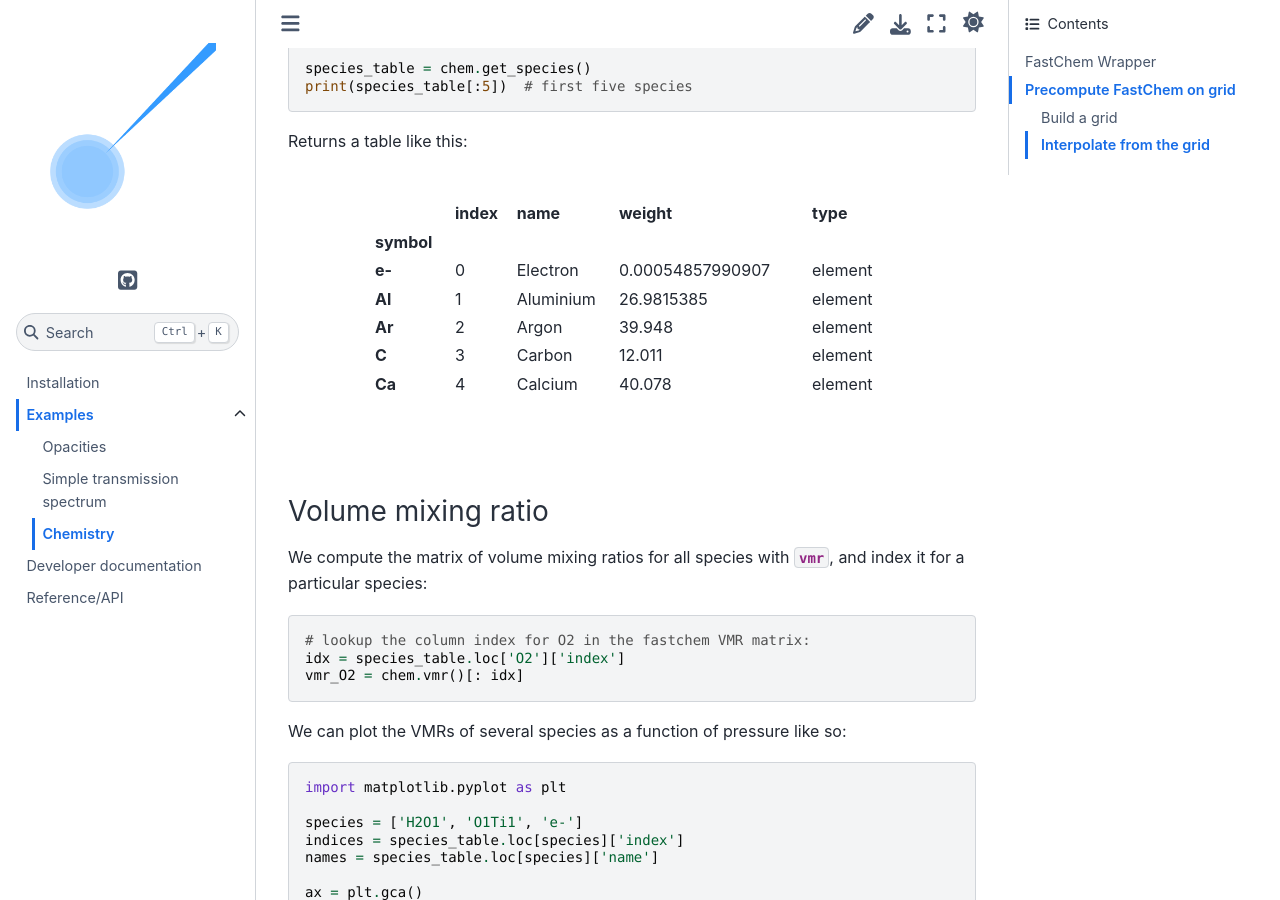
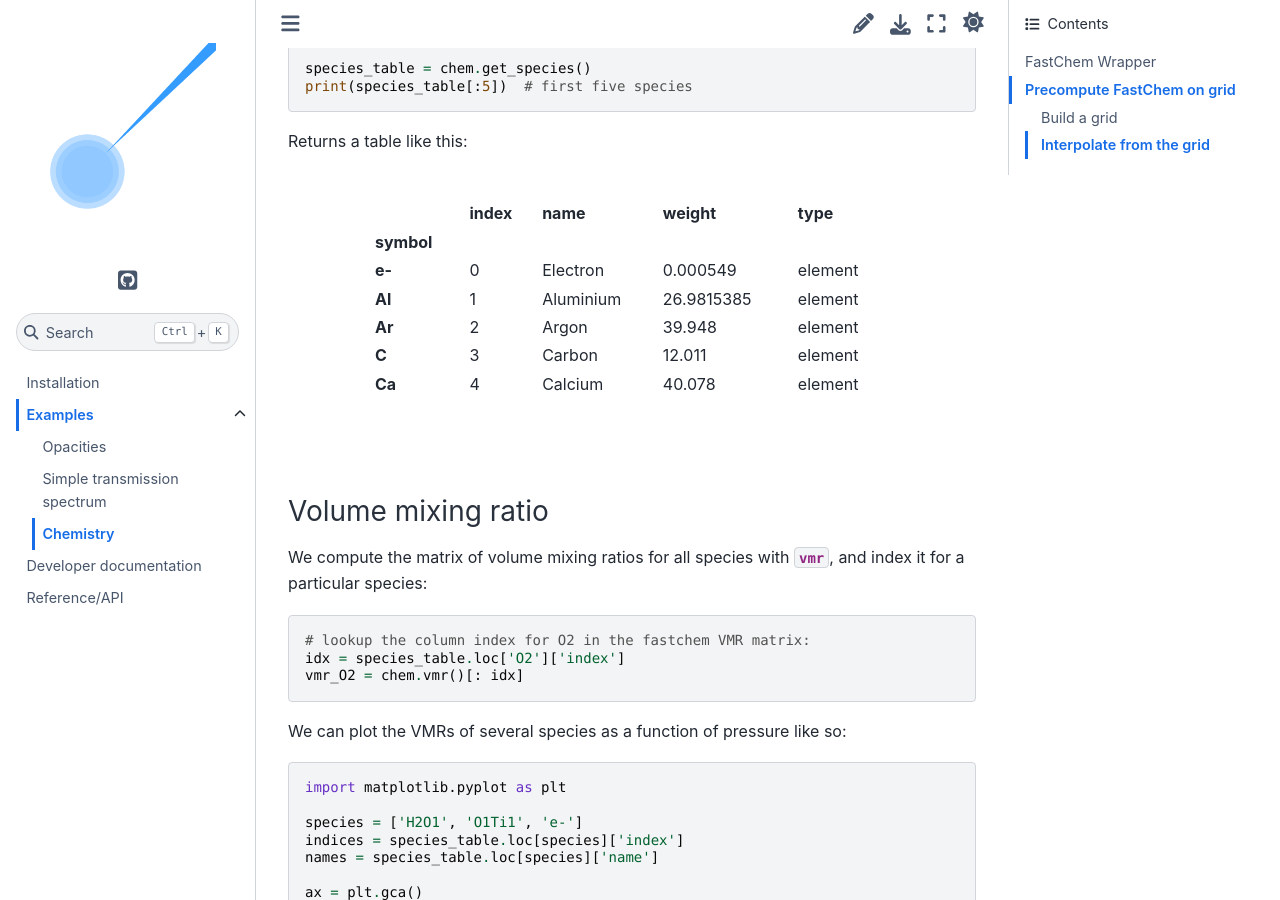
Before and after one commit to bmorris3/shone, a Sphinx documentation site: the page built from docs/shone/examples/chemistry.rst, in a window 1280 px wide and 900 px high, scrolled down 1051 px. Built offline with Sphinx 7.4.7 and the Sphinx Book theme 1.1.4, drawn with Linux system fonts in a browser that asks for light colours; the version number could not be read and is left out.

Commit message:
Update docs/shone/examples/chemistry.rst
Co-authored-by: Brett M. Morris <morrisbrettm@gmail.com>

```diff
--- a/docs/shone/examples/chemistry.rst
+++ b/docs/shone/examples/chemistry.rst
@@ -93,7 +93,7 @@ Returns a table like this:
           <th>e-</th>
           <td>0</td>
           <td>Electron</td>
-          <td>0.00054857990907</td>
+          <td>0.000549</td>
           <td>element</td>
         </tr>
         <tr>
```
